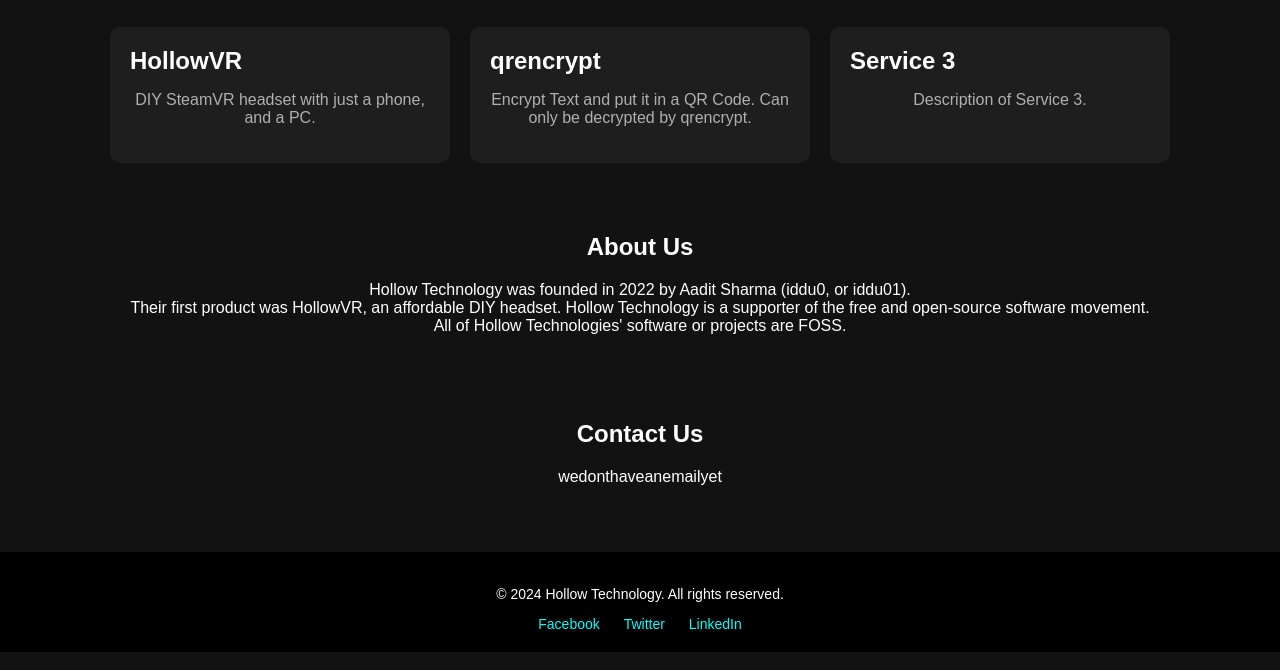
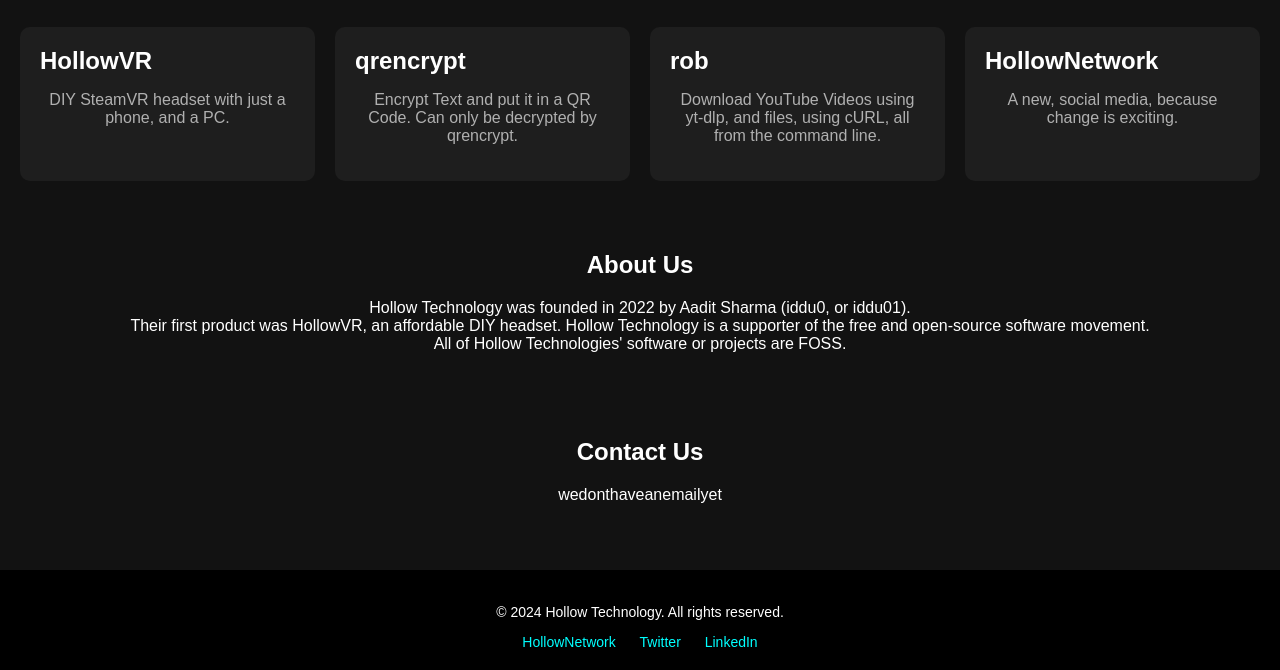
Before and after one commit to HollowTechnology/hollowtechnology.github.io, a plain HTML site: page index.html in a window 1280 px wide. Shown: the part 572-1242 px from the top of the page. Drawn offline with Linux system fonts and the light colour scheme.

Commit message:
Added the other projects we work on.

```diff
--- a/index.html
+++ b/index.html
@@ -42,8 +42,12 @@ div {text-align: center;}
         <p>Encrypt Text and put it in a QR Code. Can only be decrypted by qrencrypt.</p>
       </div>
       <div class="card">
-        <h3>Service 3</h3>
-        <p>Description of Service 3.</p>
+        <h3>rob</h3>
+        <p>Download YouTube Videos using yt-dlp, and files, using cURL, all from the command line.</p>
+      </div>
+      <div class="card">
+        <h3>HollowNetwork</h3>
+        <p>A new, social media, because change is exciting.</p>
       </div>
     </div>
   </section>
@@ -65,7 +69,7 @@ div {text-align: center;}
   <footer>
     <p>&copy; 2024 Hollow Technology. All rights reserved.</p>
     <div class="socials">
-      <a href="#">Facebook</a>
+      <a href="#">HollowNetwork</a>
       <a href="#">Twitter</a>
       <a href="#">LinkedIn</a>
     </div>
```
